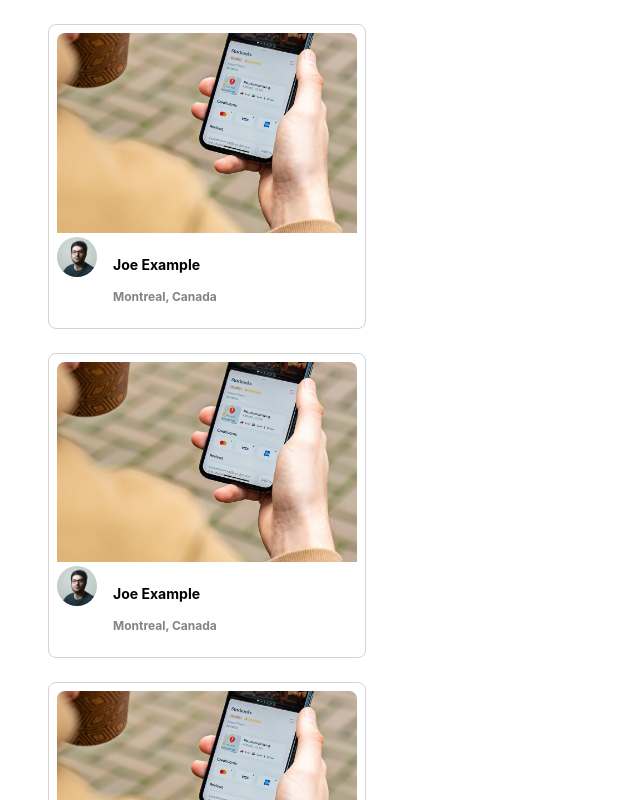
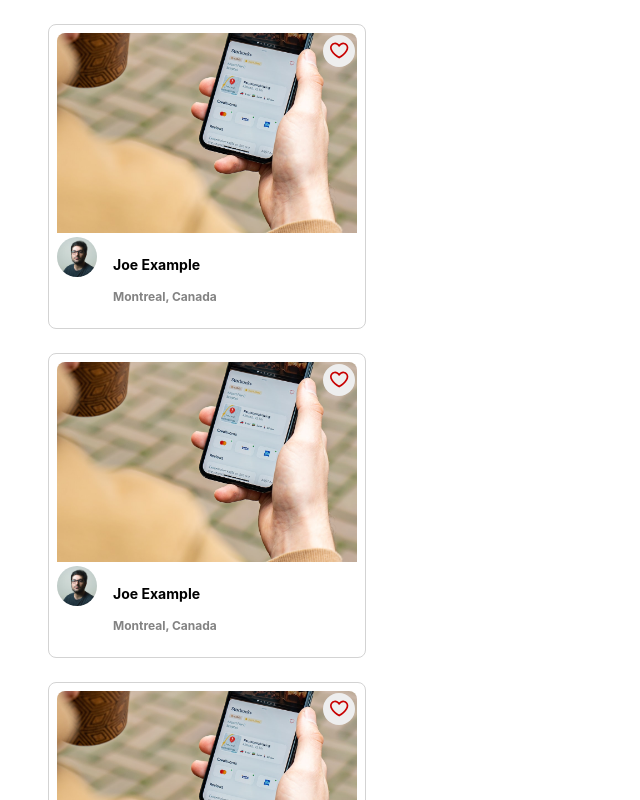
Before and after one commit to Oliviaa7/photolabs, a React (Create React App) app in the folder frontend/: page / in a window 1280 px wide. Shown: the top 800 px of the page, without its empty margins (0-640 px from the left). Built offline with nearby package versions, Linux system fonts and the light colour scheme; the HTML template or start-up script is replaced by a standard one.

Commit message:
added favourite button and positioned correctly

```diff
--- a/frontend/src/App.jsx
+++ b/frontend/src/App.jsx
@@ -1,6 +1,7 @@
 import React from 'react';
 import PhotoListItem from './components/PhotoListItem';
 import './App.scss';
+import PhotoFavButton from 'components/PhotoFavButton';
 
 // Note: Rendering a single component to build components in isolation
 
@@ -16,7 +17,7 @@ const photos = [
     profile: `${process.env.PUBLIC_URL}/profile-1.jpg`,
   },
   {
-    id: "1",
+    id: "2",
     location: {
       city: "Montreal",
       country: "Canada",
@@ -26,7 +27,7 @@ const photos = [
     profile: `${process.env.PUBLIC_URL}/profile-1.jpg`,
   },
   {
-    id: "1",
+    id: "3",
     location: {
       city: "Montreal",
       country: "Canada",
--- a/frontend/src/components/PhotoFavButton.jsx
+++ b/frontend/src/components/PhotoFavButton.jsx
@@ -3,11 +3,12 @@ import React, { useCallback, useState } from 'react';
 import FavIcon from './FavIcon';
 import '../styles/PhotoFavButton.scss';
 
-function PhotoFavButton() {
+const PhotoFavButton = function( { onClick, selected }) {
+
   return (
     <div className="photo-list__fav-icon">
-      <div className="photo-list__fav-icon-svg">
-        {/* Insert React */}
+      <div className="photo-list__fav-icon-svg" onClick={onClick}>
+        <FavIcon displayAlert={selected} selected={selected} />
       </div>
     </div>
   );
--- a/frontend/src/components/PhotoListItem.jsx
+++ b/frontend/src/components/PhotoListItem.jsx
@@ -1,14 +1,32 @@
-import React from "react";
+import React, { useState } from "react";
 import "../styles/PhotoListItem.scss";
+import PhotoFavButton from "./PhotoFavButton";
 
 const PhotoListItem = (props) => {
   const { photoData } = props;
+
+  const [selectedPhotos, setSelectedPhotos] = useState(
+    photoData.reduce((acc, photo) => {
+      acc[photo.id] = false;
+      return acc;
+    }, {})
+  );
+
+  const handleClick = (id) => {
+    setSelectedPhotos((prevSelectedPhotos) => ({
+      ...prevSelectedPhotos,
+      [id]: !prevSelectedPhotos[id],
+    }));
+  };
 
   const photoDataHandler = photoData.map((data) => {
 
     return (
       <article key={data.id} className="photo-list__item">
         <img src={data.imageSource} alt="Post" className="photo-list__image" />
+
+        <PhotoFavButton onClick={() => handleClick(data.id)} selected={selectedPhotos[data.id]}/>
+
         <div className="photo-list__user-details">
           <img src={data.profile} alt="Profile" className="photo-list__user-profile" />
           <div className="photo-list__user-info">
--- a/frontend/src/styles/PhotoFavButton.scss
+++ b/frontend/src/styles/PhotoFavButton.scss
@@ -1,7 +1,7 @@
 .photo-list__fav-icon {
-  position: relative;
-  top: 8px;
-  right: -8px;
+  position: absolute;
+  top: 10px;
+  right: 10px;
   cursor: pointer;
   margin-bottom: -30px;
   border-width: 0.1px;
--- a/frontend/src/styles/PhotoListItem.scss
+++ b/frontend/src/styles/PhotoListItem.scss
@@ -1,4 +1,5 @@
 .photo-list__item {
+  position: relative;
   margin: 24px;
   padding: 8px;
   border-width: 0.5px;
```
